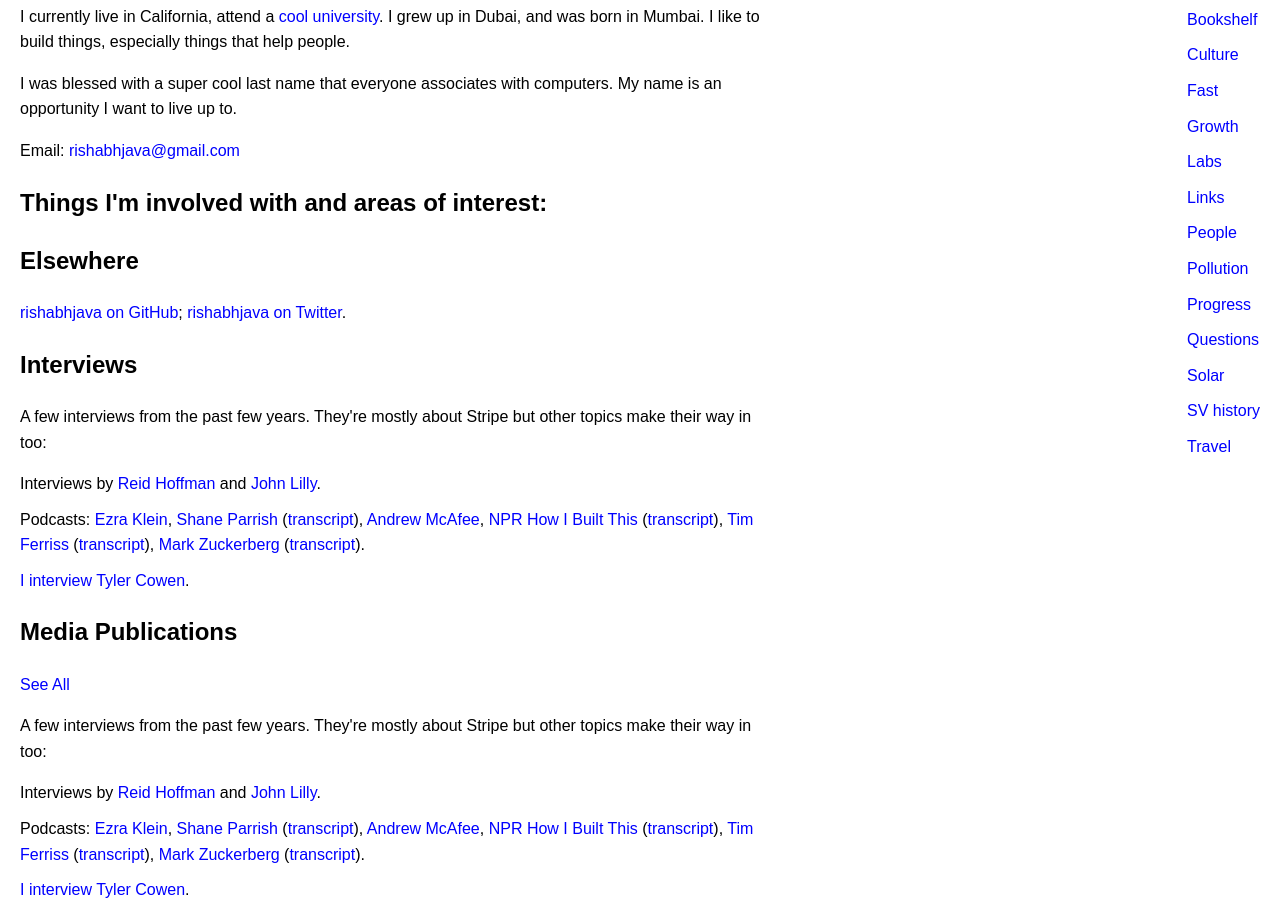
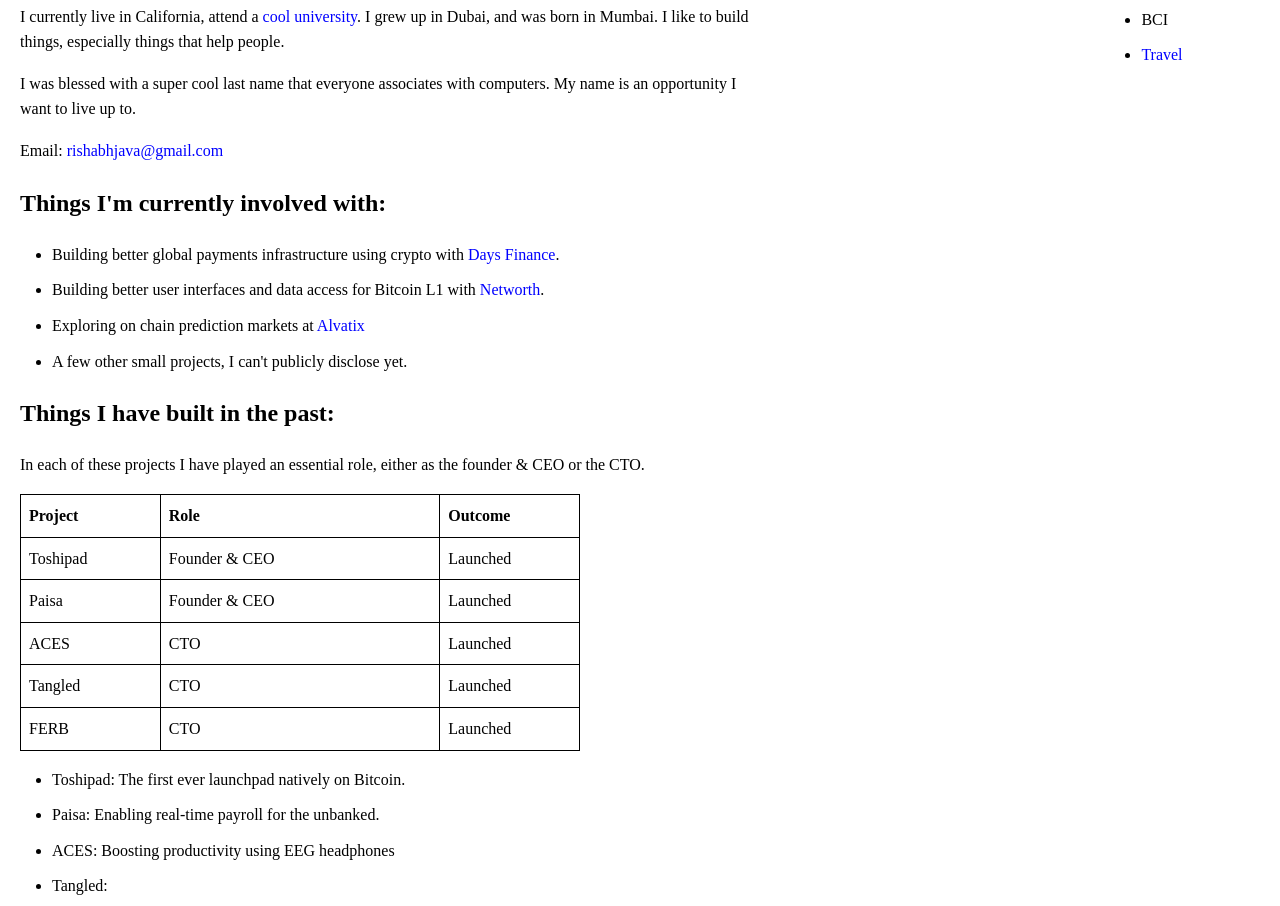
Before and after one commit to Rishabhjava/portfolio, a plain HTML site: page index.html in a window 1280 px wide. Shown: the part 136-1042 px from the top of the page. Drawn offline with Linux system fonts and the light colour scheme.

Commit message:
some more text

```diff
--- a/index.html
+++ b/index.html
@@ -4,48 +4,7 @@
     <meta charset="UTF-8">
     <meta name="viewport" content="width=device-width, initial-scale=1.0">
     <title>Rishabh Java</title>
-    <style>
-        body {
-            font-family: Arial, sans-serif;
-            line-height: 1.6;
-            margin: 0;
-            padding: 0;
-        }
-        .container {
-            display: flex;
-            justify-content: space-between;
-            padding: 20px;
-        }
-        .main-content {
-            max-width: 60%;
-        }
-        .sidebar {
-            max-width: 20%;
-        }
-        img {
-            border-radius: 50%;
-            width: 150px;
-            height: 150px;
-        }
-        .email {
-            margin-top: 20px;
-        }
-        ul {
-            list-style-type: none;
-            padding: 0;
-        }
-        li {
-            margin-bottom: 10px;
-        }
-        a {
-            color: blue;
-            text-decoration: none;
-        }
-        a:hover {
-            text-decoration: underline;
-            cursor: pointer;
-        }
-    </style>
+    <link rel="stylesheet" href="style.css">
 </head>
 <body>
     <div class="container">
@@ -55,8 +14,54 @@
             <p>I currently live in California, attend a <a href="https://minerva.edu">cool university</a>. I grew up in Dubai, and was born in Mumbai. I like to build things, especially things that help people.</p>
             <p>I was blessed with a super cool last name that everyone associates with computers. My name is an opportunity I want to live up to.</p>
             <p>Email: <a href="mailto:rishabhjava@gmail.com">rishabhjava@gmail.com</a></p>
-            <h2>Things I'm involved with and areas of interest:</h2>
+            <h2>Things I'm currently involved with:</h2>
             <ul>
+                <li>Building better global payments infrastructure using crypto with <a href="https://days.finance">Days Finance</a>.</li>
+                <li>Building better user interfaces and data access for Bitcoin L1 with <a href="https://networth.is">Networth</a>.</li>
+                <li>Exploring on chain prediction markets at <a href="https://alvatix.com">Alvatix</a></li>
+                <li>A few other small projects, I can't publicly disclose yet.</li>
+            </ul>
+            <h2>Things I have built in the past: </h2>
+            <p>In each of these projects I have played an essential role, either as the founder & CEO or the CTO.</p>
+            <table>
+                <tr>
+                    <th>Project</th>
+                    <th>Role</th>
+                    <th>Outcome</th>
+                </tr>
+                <tr>
+                    <td>Toshipad</td>
+                    <td>Founder & CEO</td>
+                    <td>Launched</td>
+                </tr>
+                <tr>
+                    <td>Paisa</td>
+                    <td>Founder & CEO</td>
+                    <td>Launched</td>
+                </tr>
+                <tr>
+                    <td>ACES</td>
+                    <td>CTO</td>
+                    <td>Launched</td>
+                </tr>
+                <tr>
+                    <td>Tangled</td>
+                    <td>CTO</td>
+                    <td>Launched</td>
+                </tr>
+                <tr>
+                    <td>FERB</td>
+                    <td>CTO</td>
+                    <td>Launched</td>
+                </tr>
+            </table>
+            <ul>
+                <li>Toshipad: The first ever launchpad natively on Bitcoin.</li>
+                <li>Paisa: Enabling real-time payroll for the unbanked.</li>
+                <li>ACES: Boosting productivity using EEG headphones</li>
+                <li>Tangled: </li>
+                <li>FERB: The life size 3D Printed Humanoid Robot</li>
+
             </ul>
             <h2>Elsewhere</h2>
             <ul>
@@ -82,20 +87,9 @@
         <div class="sidebar">
             <ul>
                 <li><a href="#">About</a></li>
-                <li><a href="#">Advice</a></li>
-                <li><a href="#">Blog</a></li>
-                <li><a href="#">Bookshelf</a></li>
-                <li><a href="#">Culture</a></li>
-                <li><a href="#">Fast</a></li>
-                <li><a href="#">Growth</a></li>
-                <li><a href="#">Labs</a></li>
-                <li><a href="#">Links</a></li>
-                <li><a href="#">People</a></li>
-                <li><a href="#">Pollution</a></li>
-                <li><a href="#">Progress</a></li>
-                <li><a href="#">Questions</a></li>
-                <li><a href="#">Solar</a></li>
-                <li><a href="#">SV history</a></li>
+                <li><a href="#">Hardware Projects</a></li>
+                <li><a href="#"></a>Thoughts</li>
+                <li><a href="#"></a>BCI</li>
                 <li><a href="#">Travel</a></li>
             </ul>
         </div>
--- /dev/null
+++ b/style.css
@@ -0,0 +1,63 @@
+body {
+    line-height: 1.6;
+    margin: 0;
+    padding: 0;
+}
+.container {
+    display: flex;
+    justify-content: space-between;
+    padding: 20px;
+}
+.main-content {
+    max-width: 60%;
+}
+.sidebar {
+    max-width: 20%;
+}
+img {
+    border-radius: 50%;
+    width: 150px;
+    height: 150px;
+}
+.email {
+    margin-top: 20px;
+}
+ul {
+    list-style-type: disc;
+    padding: 0;
+    margin-left: 2em;
+}
+li {
+    margin-bottom: 10px;
+}
+a {
+    color: blue;
+    text-decoration: none;
+}
+a:hover {
+    text-decoration: underline;
+    cursor: pointer;
+}
+
+table {
+    width: 35rem;
+    border-collapse: collapse;
+}
+
+th, td {
+    border: 1px solid black;
+    padding: 8px;
+    text-align: left;
+}
+
+th:first-child, td:first-child {
+    width: 25%;
+}
+
+th:nth-child(2), td:nth-child(2) {
+    width: 50%;
+}
+
+th:last-child, td:last-child {
+    width: 35%;
+}
```
Also changed, not shown: 1 other file.
